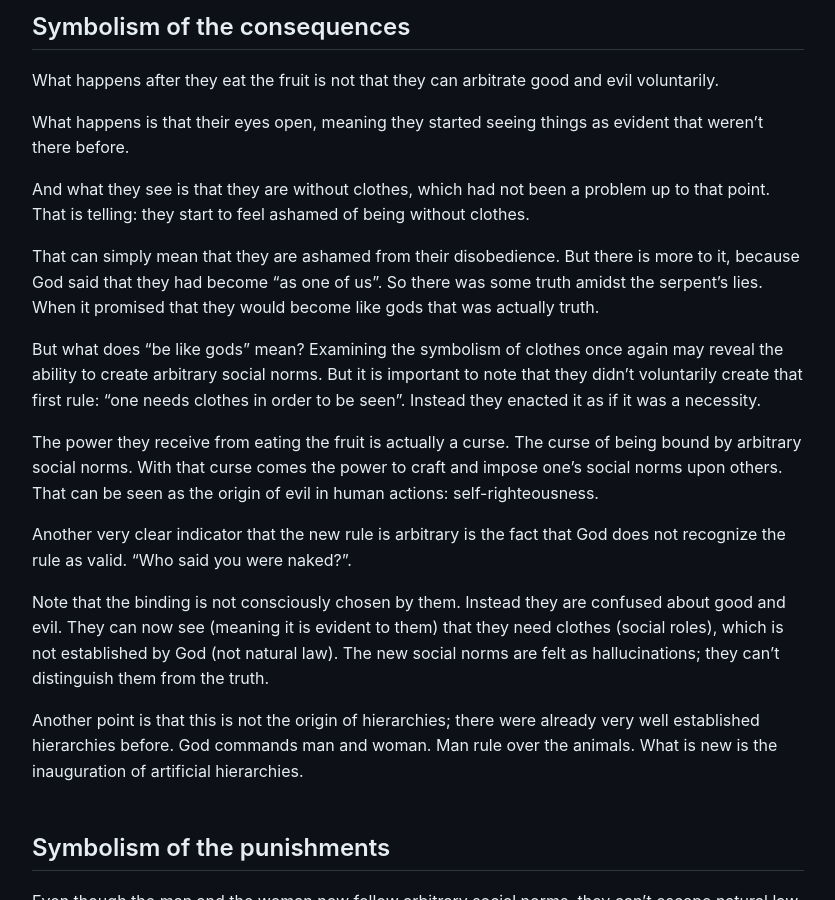
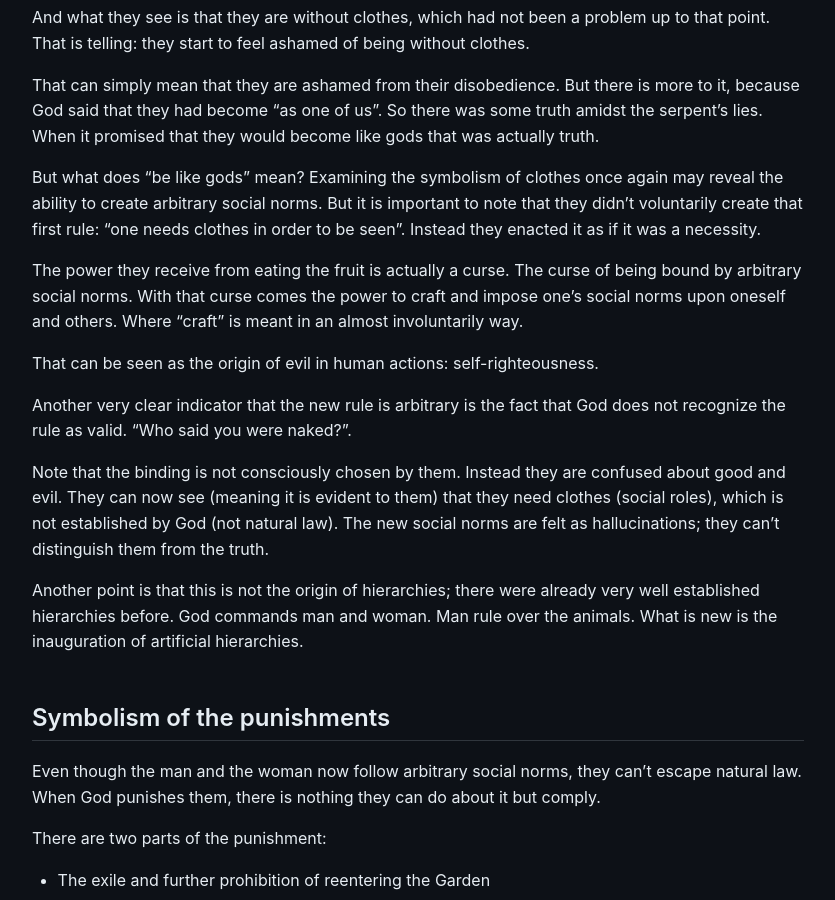
Before and after one commit to ruanfh/writings, a Jekyll site: the page built from ethics/forbidden_fruit.md, in a window 1280 px wide and 900 px high, scrolled down 3016 px. Shown: the whole window, without its empty margins (222-1057 px from the left). Built offline with Jekyll 4.4.1, drawn with Linux system fonts in a browser that asks for light colours; some of the changed text lies outside the part shown.

Commit message:
Forbidden fruit 3

```diff
--- a/ethics/forbidden_fruit.md
+++ b/ethics/forbidden_fruit.md
@@ -135,7 +129,9 @@ Instead they enacted it as if it was a necessity.
 
 The power they receive from eating the fruit is actually a curse.
 The curse of being bound by arbitrary social norms.
-With that curse comes the power to craft and impose one's social norms upon others.
+With that curse comes the power to craft and impose one's social norms upon oneself and others.
+Where "craft" is meant in an almost involuntarily way.
+
 That can be seen as the origin of evil in human actions: self-righteousness.
 
 Another very clear indicator that the new rule is arbitrary is the fact that God does not recognize the rule as valid.
```
Also changed, not shown: other parts of ethics/forbidden_fruit.md (+0 -6 lines).
